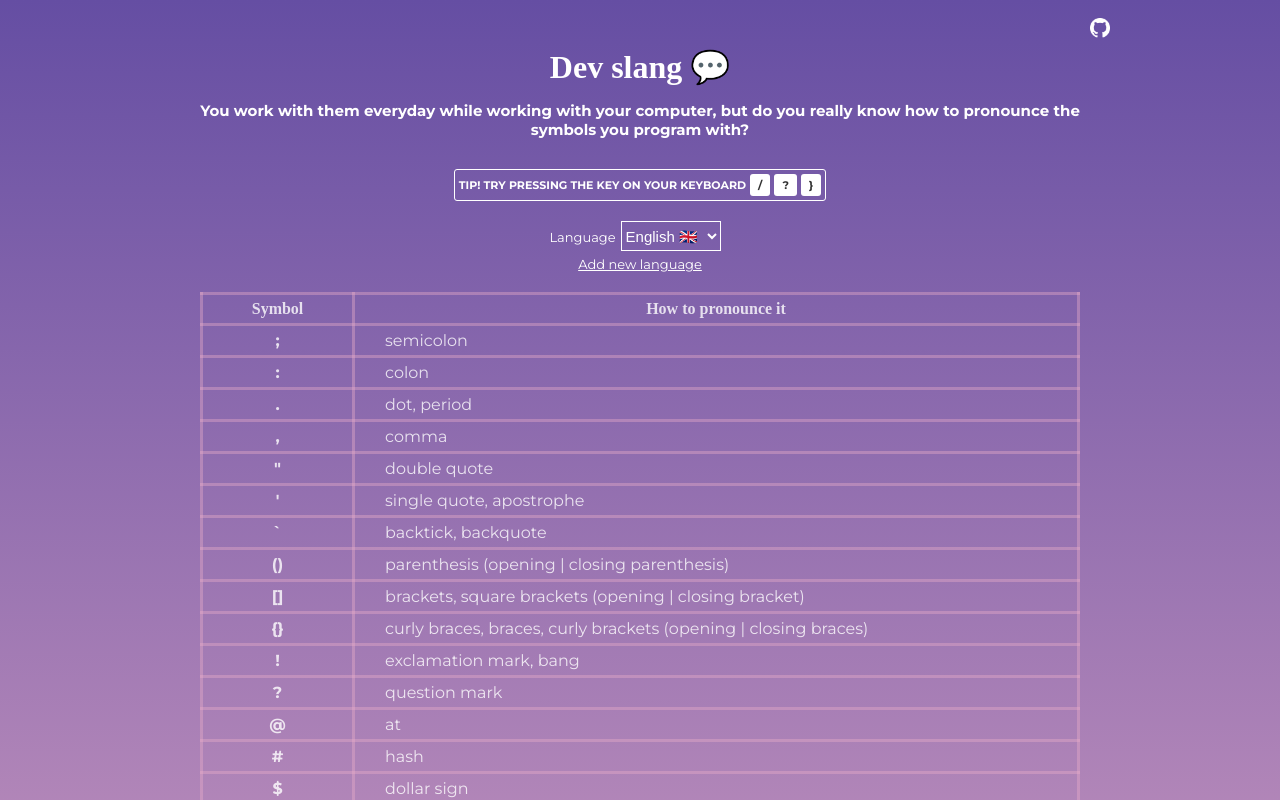
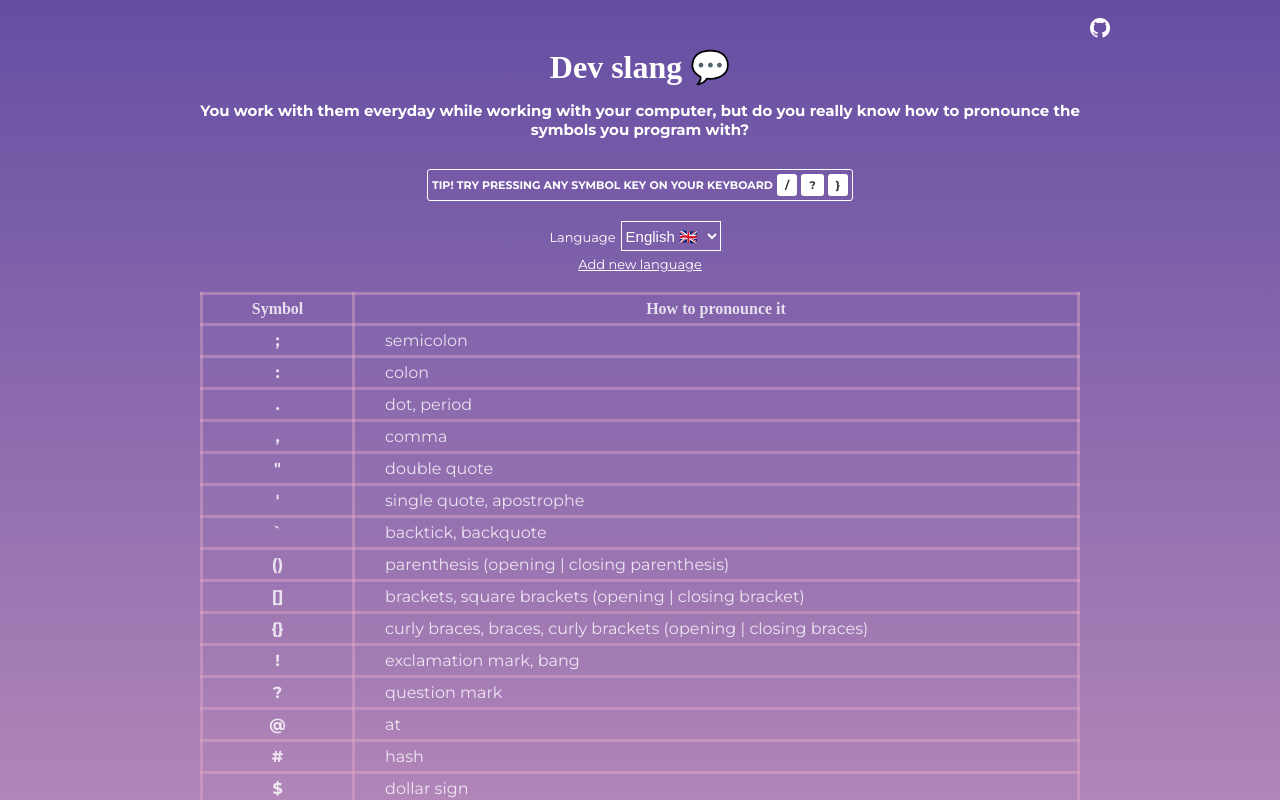
Before and after one commit to heliosam/dev-slang, a React (Create React App) app in the folder client/: page / in a window 1280 px wide. Shown: the top 800 px of the page. Built offline with nearby package versions, Linux system fonts and the light colour scheme; a web font is replaced by a local one.

Commit message:
Close key preview when clicking on ESC key

```diff
--- a/client/src/App.js
+++ b/client/src/App.js
@@ -30,6 +30,8 @@ const App = () => {
 
   useEffect(() => {
     window.addEventListener("keydown", e => {
+      if (e.key === "Escape") return setSymbol(null);
+
       (validSymbol(e.key) && setSymbol(e.key)) ||
         (keyFromBrackets[e.key] && setSymbol(keyFromBrackets[e.key]));
     });
@@ -51,7 +53,7 @@ const App = () => {
         really know how to pronounce the symbols you program with?
       </p>
       <p className="pro-tip">
-        TIP! Try pressing the key on your keyboard
+        TIP! Try pressing any symbol key on your keyboard
         <span className="key">/</span>
         <span className="key">?</span>
         <span className="key">}</span>
@@ -75,12 +77,15 @@ const App = () => {
         >
           Helios
         </a>{" "}
-        and <a
+        and{" "}
+        <a
           href="https://github.com/heliosam/dev-slang#contributors"
           target="_blank"
           rel="noopener noreferrer"
           className="link"
-        >cool people</a>
+        >
+          cool people
+        </a>
       </div>
     </div>
   );
```
